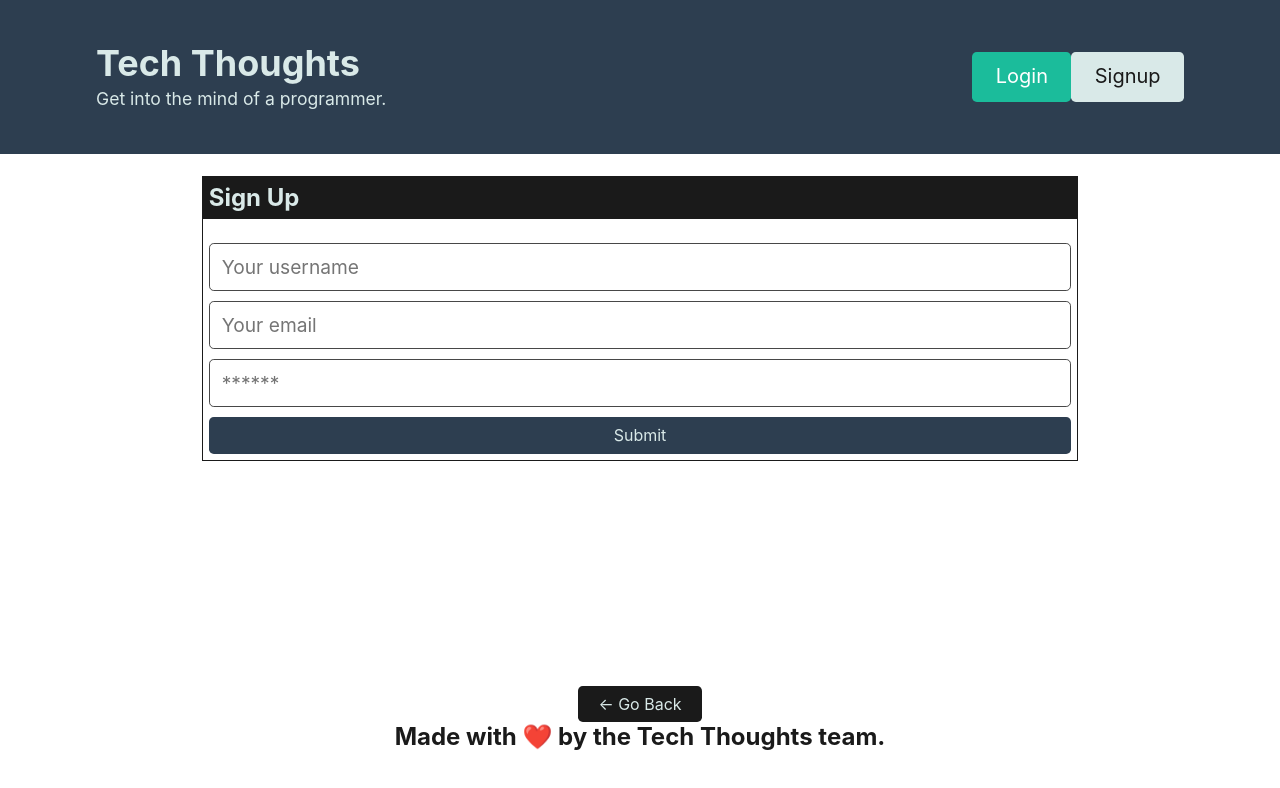
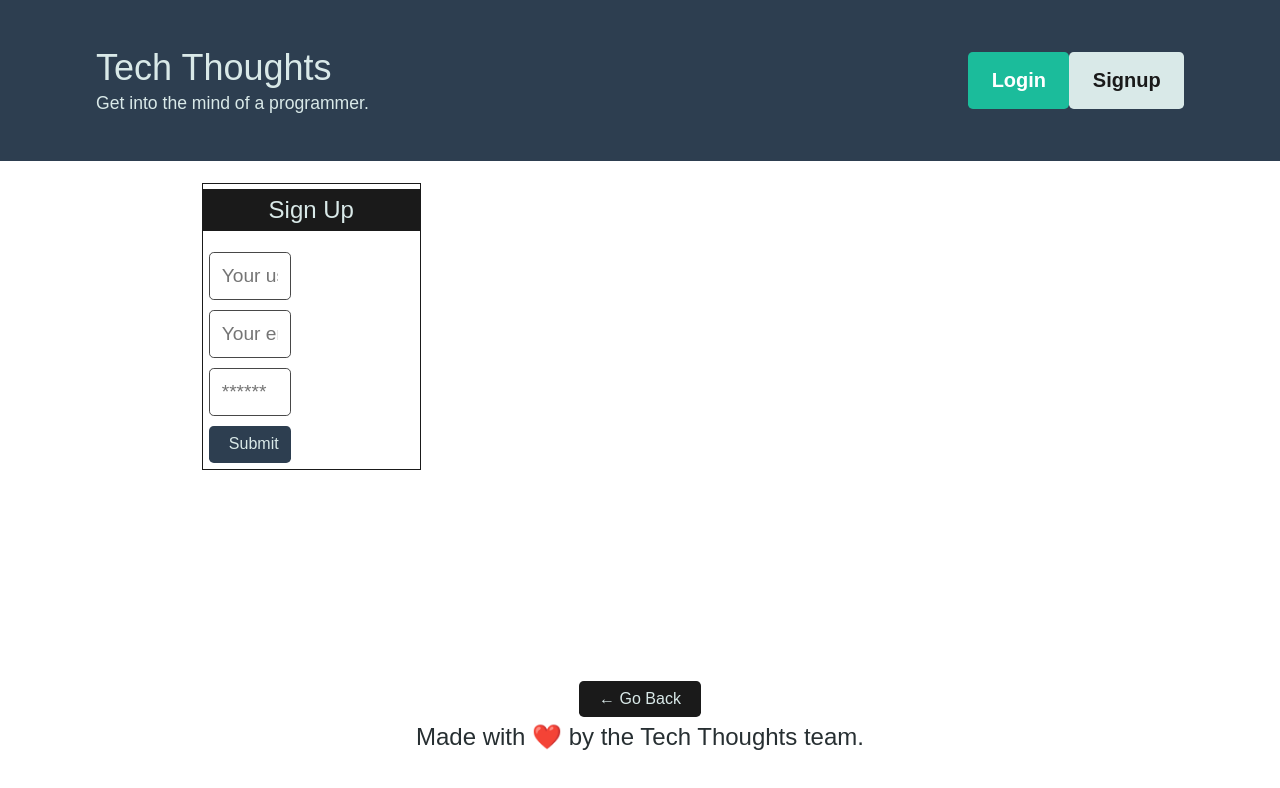
Before and after one commit to TechnoPrep/ticket-main, a React (Create React App) app in the folder client/: page /signup in a window 1280 px wide. Shown: the top 788 px of the page. Built offline with nearby package versions, Linux system fonts and the light colour scheme.

Commit message:
added some place holder styling for signup form

```diff
--- a/client/src/index.css
+++ b/client/src/index.css
@@ -1719,3 +1719,214 @@
     align-content: center;
   }
 }
+
+:root {
+  --primary: #232F3E;
+  --secondary: #F3A847;
+  --tertiary: #B12704;
+  --light: #fafafa;
+  --dark: #272f32;
+  --error: rgb(228, 46, 1);
+  --spacing-one: calc(1rem * 0.5);
+  --spacing-two: calc(1rem);
+}
+
+* {
+  box-sizing: border-box;
+}
+
+html,
+body {
+  min-height: 100%;
+}
+
+body {
+  margin: 0;
+  padding: 0;
+  font-family: 'Karla', sans-serif;
+  font-weight: 400;
+  line-height: 1.5;
+  font-size: 16px;
+  color: var(--dark);
+}
+
+h1,
+h2,
+h3,
+h4,
+h5,
+h6 {
+  font-family: 'Rubik', sans-serif;
+  font-weight: 500;
+  margin: 5px 0;
+  line-height: 1.25;
+}
+
+h1 {
+  font-size: 2.25rem;
+}
+
+h2 {
+  font-size: 2rem;
+}
+
+h3 {
+  font-size: 1.75rem;
+}
+
+h4 {
+  font-size: 1.5rem;
+}
+
+h5 {
+  font-size: 1.25rem;
+}
+
+h6 {
+  font-size: 1rem;
+}
+
+p {
+  font-size: 1.1rem;
+  margin-top: 0;
+}
+
+a {
+  color: var(--tertiary);
+  text-decoration: none;
+  font-weight: bold;
+}
+
+a:hover {
+  text-decoration: underline;
+}
+
+header {
+  background: var(--primary);
+}
+
+header a {
+  color: var(--light);
+}
+
+button {
+  font-size: 1rem;
+  text-decoration: none;
+  padding: 0.25rem 1rem;
+  border-radius: .5rem;
+  border: none;
+  outline: none;
+  cursor: pointer;
+  margin: 0 1px;
+  background-color: var(--secondary);
+}
+
+button:hover {
+  opacity: .8;
+}
+
+button[disabled] {
+  cursor: default;
+  opacity: .8;
+}
+
+img {
+  max-width: 100%;
+}
+
+span[role="img"] {
+  cursor: default;
+}
+
+form {
+  width: 40%;
+}
+
+input {
+  font-size: 1rem;
+  padding: 0.25rem;
+  border: 1px solid var(--dark);
+  outline: none;
+  border-radius: 3px;
+  transition: box-shadow 0.2s;
+}
+
+input:focus {
+  border: 1px solid var(--secondary);
+  box-shadow: 0 0 .25rem rgba(0, 0, 0, .5);
+}
+
+.container {
+  width: 85%;
+  max-width: 1200px;
+  margin-left: auto;
+  margin-right: auto;
+}
+
+.flex-row {
+  display: flex;
+  flex-wrap: wrap;
+}
+
+.space-between {
+  justify-content: space-between;
+}
+
+.flex-end {
+  justify-content: flex-end;
+}
+
+.mx-1 {
+  margin-right: var(--spacing-one);
+  margin-left: var(--spacing-one);
+}
+
+.mx-2 {
+  margin-right: var(--spacing-two);
+  margin-left: var(--spacing-two);
+}
+
+.my-1 {
+  margin-top: var(--spacing-one);
+  margin-bottom: var(--spacing-one);
+}
+
+.my-2 {
+  margin-top: var(--spacing-two);
+  margin-bottom: var(--spacing-two);
+}
+
+.px-1 {
+  padding-right: var(--spacing-one);
+  padding-left: var(--spacing-one);
+}
+
+.px-2 {
+  padding-right: var(--spacing-two);
+  padding-left: var(--spacing-two);
+}
+
+.py-1 {
+  padding-top: var(--spacing-one);
+  padding-bottom: var(--spacing-one);
+}
+
+.py-2 {
+  padding-top: var(--spacing-two);
+  padding-bottom: var(--spacing-two);
+}
+
+.card {
+  width: 25%;
+  text-align: center;
+}
+
+.error-text {
+  color: var(--error);
+}
+
+@media screen and (max-width: 768px) {
+  .card {
+    width: 100%;
+  }
+}
```
